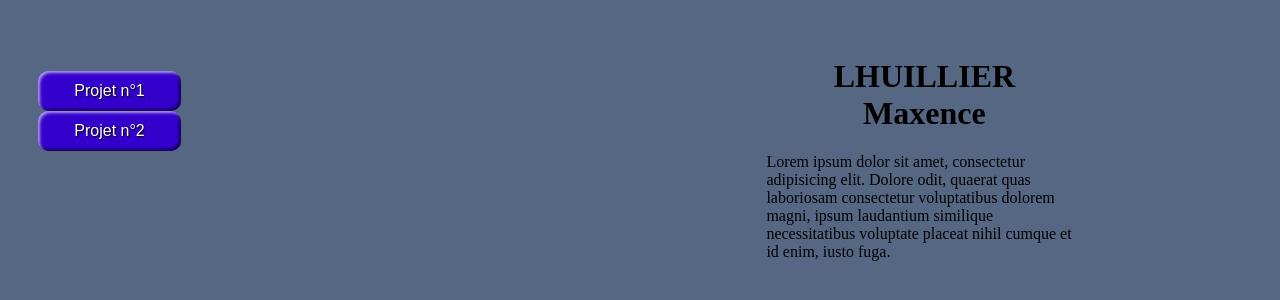
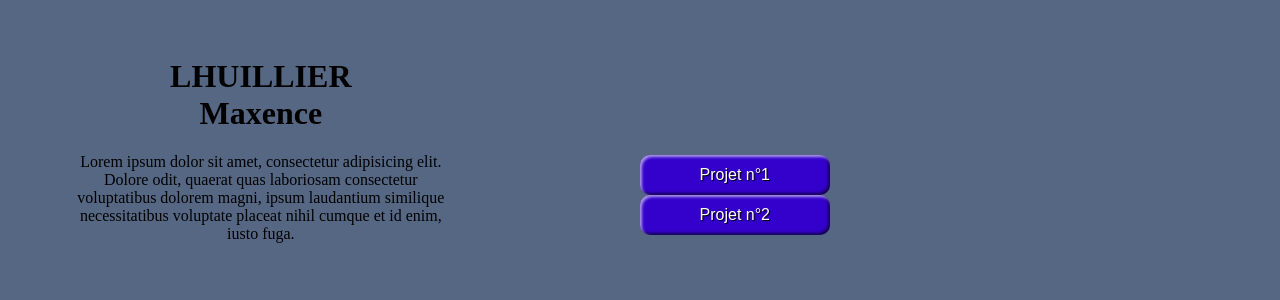
Before and after one commit to maxence-lh/portfolio_contest, a plain HTML site: page index.html in a window 1280 px wide. Shown: the part 132-432 px from the top of the page. Drawn offline with Linux system fonts and the light colour scheme.

Commit message:
Update style.css

```diff
--- a/style.css
+++ b/style.css
@@ -4,19 +4,17 @@ body{
 
 .pres{
     display: flexbox;
-    left: 0px;
-    margin-left: 60%;
-    margin-right: 15%;
+    margin-left: 5%;
+    margin-right: 65%;
     margin-top: 15%;
-    border-color: aliceblue;
-    border-width: 10px;
+    text-align: center;
 }
 
 .project{
     display: flexbox;
-    margin-left: 30px;
-    margin-right: 75%;
-    margin-top: -15%;
+    margin-left: 50%;
+    margin-right: 20%;
+    margin-top: -7%;
 }
 
 @keyframes button{
```
